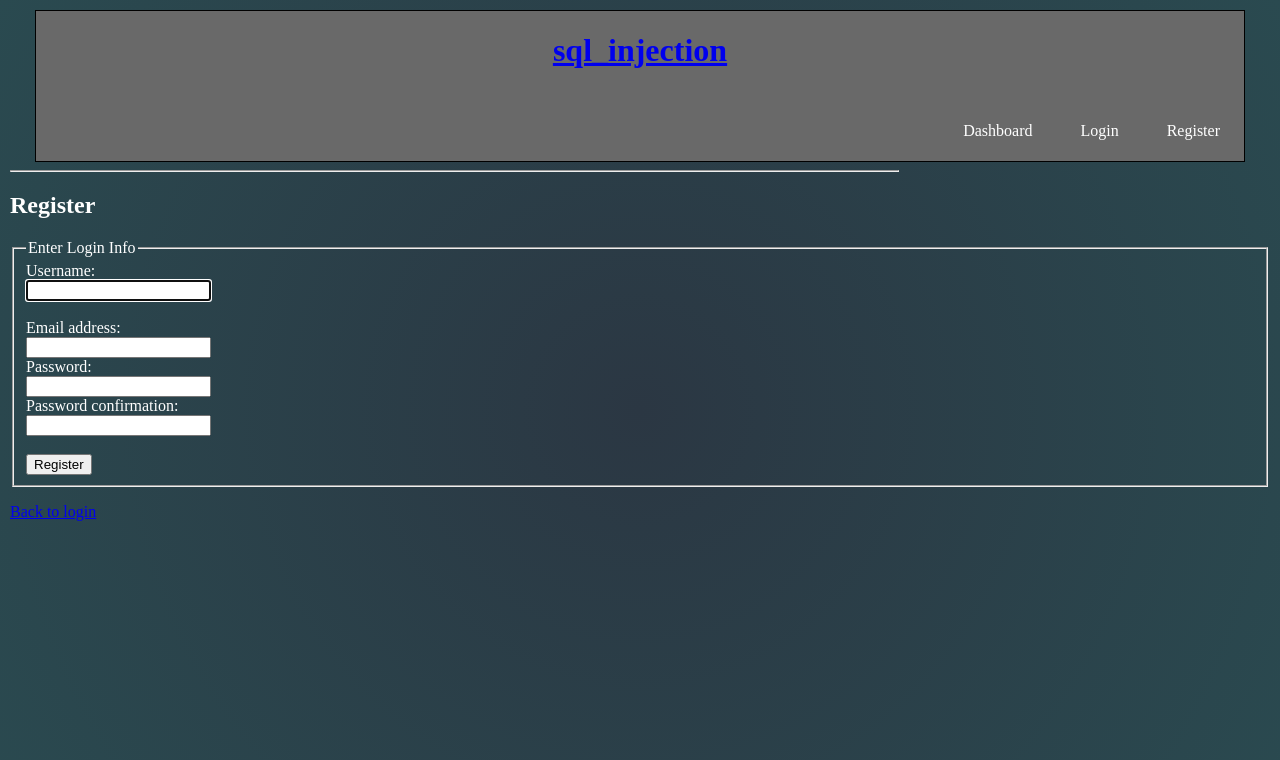
After one commit to Enprogames/SQL-Injection-Example, a Django app: page /accounts/register/ in a window 1280 px wide. The commit adds this page. Shown: the top 760 px of the page. Run offline with Django 4.2, Linux system fonts and the light colour scheme.

Commit message:
Added user registration

```diff
--- a/src/templates/base.html
+++ b/src/templates/base.html
@@ -19,11 +19,21 @@
             <ul>
                 <li>
                     {% if user.is_authenticated %}
+                        <a href="{% url 'dashboard' %}">Dashboard</a>
+                    {% else %}
+                        <a href="{% url 'login' %}">Dashboard</a>
+                    {% endif %}
+                </li>
+                <li>
+                    {% if user.is_authenticated %}
                         <a href="{% url 'logout' %}">Logout</a>
                     {% else %}
                         <a href="{% url 'login' %}">Login</a>
                     {% endif %}
+                </li>
 
+                <li>
+                    <a href="{% url 'register' %}">Register</a>
                 </li>
 
                 {% comment %} <li><p><a href="{% url '' %}">Register</a></p></li> {% endcomment %}
--- /dev/null
+++ b/src/users/forms.py
@@ -0,0 +1,8 @@
+# users/forms.py
+
+from django.contrib.auth.forms import UserCreationForm
+
+
+class CustomUserCreationForm(UserCreationForm):
+    class Meta(UserCreationForm.Meta):
+        fields = UserCreationForm.Meta.fields + ("email",)
--- a/src/users/templates/registration/login.html
+++ b/src/users/templates/registration/login.html
@@ -12,4 +12,5 @@
         <input type="submit" value="Login">
     </fieldset>
 </form>
+<a href="{% url 'register' %}">Register</a>
 {% endblock %}
--- /dev/null
+++ b/src/users/templates/users/register.html
@@ -0,0 +1,16 @@
+<!--users/templates/users/register.html-->
+
+{% extends 'base.html' %}
+
+{% block content %}
+<h2>Register</h2>
+<form method="post">
+    <fieldset>
+        <legend>Enter Login Info</legend>
+        {% csrf_token %}
+        {{ form }}
+        <input type="submit" value="Register">
+    </fieldset>
+</form>
+<a href="{% url 'login' %}">Back to login</a>
+{% endblock %}
--- a/src/users/urls.py
+++ b/src/users/urls.py
@@ -4,7 +4,7 @@ from django.urls import path, include
 from users import views
 
 urlpatterns = [
-    # path("", views.login, name="login"),
     path("", include("django.contrib.auth.urls")),
     path("dashboard/", views.dashboard, name="dashboard"),
+    path("register/", views.register, name="register")
 ]
--- a/src/users/views.py
+++ b/src/users/views.py
@@ -1,11 +1,27 @@
 # users/views.py
 
-from django.shortcuts import render
+from django.contrib.auth import login
+from django.shortcuts import render, redirect
+from django.urls import reverse
+from users.forms import CustomUserCreationForm
 
 
-# Create your views here.
-def login(request):
-    return render(request, "registration/login.html")
+def dashboard(request):
+    if request.user.is_authenticated:
+        return render(request, "users/dashboard.html")
+    else:
+        return redirect(reverse("login"))
 
-def dashboard(request):
-    return render(request, "users/dashboard.html")
+
+def register(request):
+    if request.method == "GET":
+        return render(
+            request, "users/register.html",
+            {"form": CustomUserCreationForm}
+        )
+    elif request.method == "POST":
+        form = CustomUserCreationForm(request.POST)
+        if form.is_valid():
+            user = form.save()
+            login(request, user)
+            return redirect(reverse("dashboard"))
```
